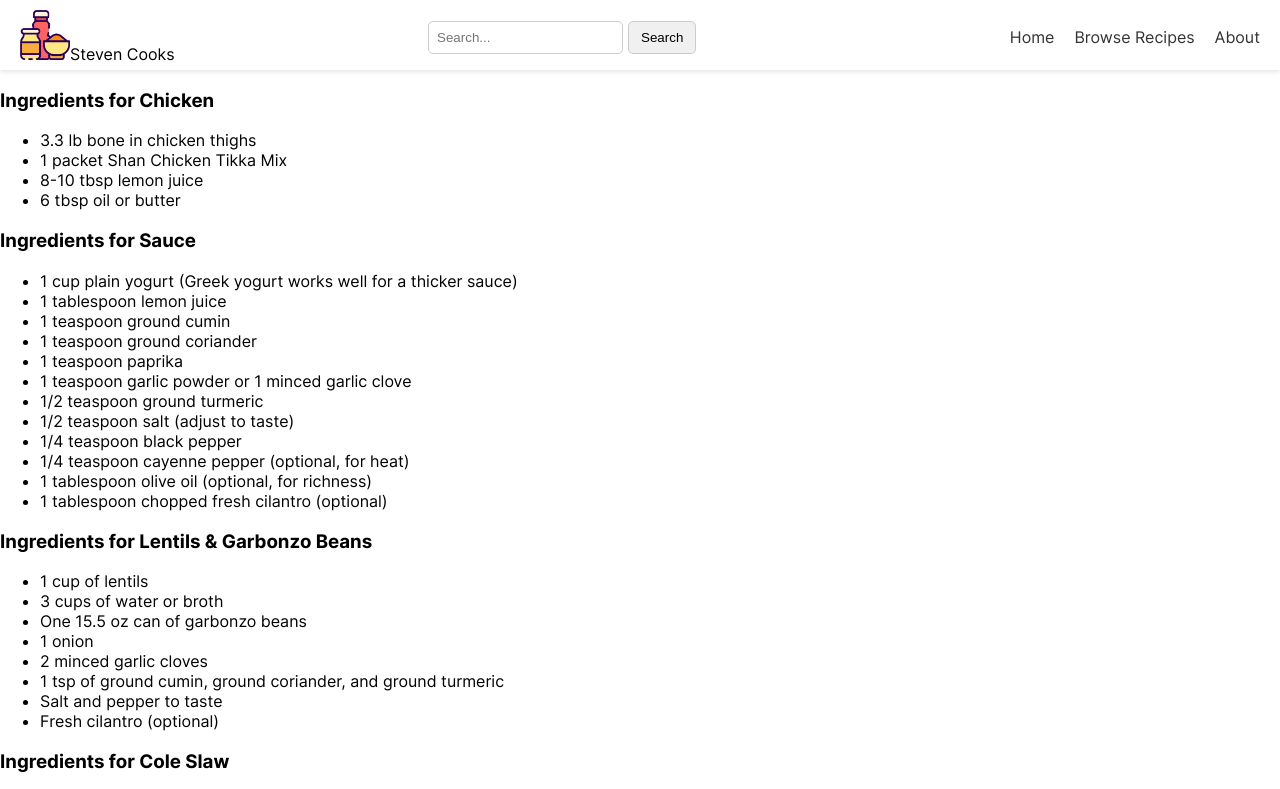
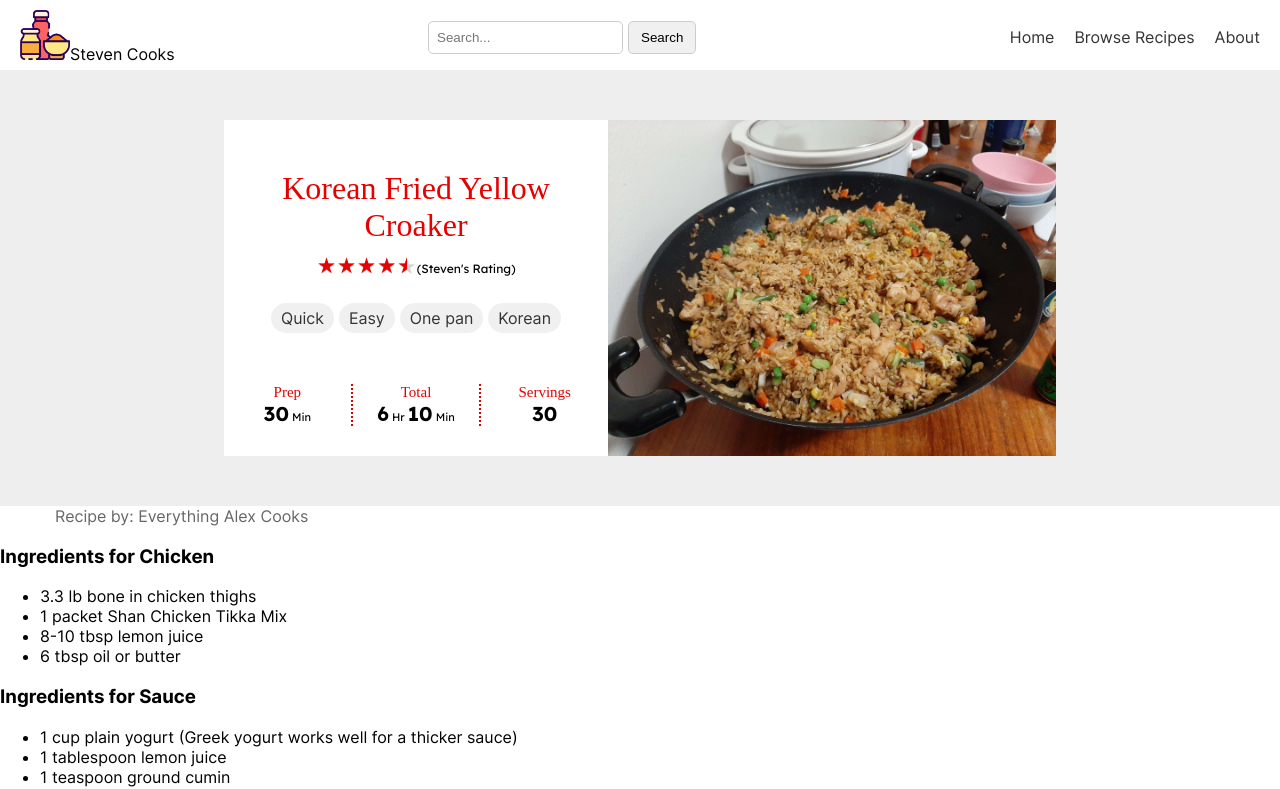
Before and after one commit to Steven-Vasquez/StevensRecipeSite, a React (Create React App) app: page /recipes/Chicken_Tikka in a window 1280 px wide. Shown: the top 789 px of the page. Built offline with nearby package versions, Linux system fonts and the light colour scheme; a web font is replaced by a local one.

Commit message:
save point before altering RecipeIngredients

```diff
--- a/src/App.js
+++ b/src/App.js
@@ -6,6 +6,7 @@ import { Suspense } from 'react';
 import Home from './pages/Home';
 import Browsing from './pages/Browsing';
 import About from './pages/About';
+import RecipeOutline from './pages/RecipeOutline2';
 
 import Navbar from './components/Navbar';
 
@@ -21,7 +22,7 @@ function App() {
           <Route path="/" element={<Home/>} />
           <Route path="/about" element={<About/>} />
           <Route path="/browse" element={<Browsing/>} />
-
+          <Route path="/recipe-example" element={<RecipeOutline/>} />
           {recipeRoutesConfig.map((route, index) => (
             <Route key={index} path={route.path} element={<route.component />} />
           ))}
--- a/src/components/RecipeOpening.js
+++ b/src/components/RecipeOpening.js
@@ -13,21 +13,22 @@ export function RecipeOutline({
     servings           // Number of servings the recipe makes
 }) {
     return (
+        <div>
         <div className="recipe-outline-container">
             <div className="opening-card-container">
                 <div className="left">
                     <div className="recipe-name-container">
                         <p className="recipe-name patua-font">{recipeName}</p>
                         {/* Star Rating */}
-                        <StarRating rating={starRating} />
 
+                        <div className="star-container"><StarRating rating={starRating} /></div>
                         {/* Tags */}
                         <div className="tags-container">
                             {tags.map((tag, index) => (
                                 <span key={index} className="tag">{tag}</span>
                             ))}
                         </div>
-                        <span className="credit">Credit: {recipeCredit}</span>
+
                     </div>
 
 
@@ -65,6 +66,9 @@ export function RecipeOutline({
                     <img src={recipeImage} alt={recipeName} />
                 </div>
             </div>
+
+        </div>
+        <span className="credit">Recipe by: {recipeCredit}</span>
         </div>
     );
 }
--- a/src/components/recipes/Chicken_Tikka.js
+++ b/src/components/recipes/Chicken_Tikka.js
@@ -2,10 +2,25 @@
 import React from 'react';
 import RecipeSteps from '../RecipeSteps';
 import RecipeIngredients from '../RecipeIngredients';
+import RecipeOpening from "../../components/RecipeOpening"
+
 
 export function ChickenTikka() {
     return (
         <div>
+            <RecipeOpening
+                recipeName={"Korean Fried Yellow Croaker"}
+                starRating={4.5}
+                recipeCredit={"Everything Alex Cooks"}
+                descriptionShort={"Korean Fried Yellow Croaker"}
+                tags={["Quick", "Easy", "One pan", "Korean"]}
+                recipeImage={"/images/recipe_images/fried_rice/fried_rice.jpg"}
+                prepTime={"30 min"}
+                totalTime={"6 hr 10 min"}
+                servings={30}
+            />
+
+
             {/* INGREDIENTS */}
             <RecipeIngredients
                 component_name={"Chicken"}
--- a/src/components/recipes/Korean_Fried_Yellow_Croaker.js
+++ b/src/components/recipes/Korean_Fried_Yellow_Croaker.js
@@ -19,11 +19,11 @@ export function KoreanFriedYellowCroaker() {
                 servings={30}
             />
 
-
+            <div>
                 <RecipeIngredients
                     component_name={"Fish"}
                     ingredients={[
-                    "1.5 lbs Korean salted yellow croaker/corvina, defrosted (or fresh red snapper, branzino, any mild, flaky white fish)",
+                        ["1.5 lbs Korean salted yellow croaker/corvina, defrosted (or fresh red snapper, branzino, any mild, flaky white fish)"],
                         "2 tbsp potato starch or cornstarch",
                         "2 tbsp flour",
                         "2 tbsp neutral oil (grapeseed, avocado, canola etc.) "
@@ -60,6 +60,8 @@ export function KoreanFriedYellowCroaker() {
                 />
             </div>
 
+        </div>
+
 
     );
 }
--- /dev/null
+++ b/src/pages/RecipeOutline2.js
@@ -0,0 +1,113 @@
+import "../stylesheets/RecipeOutline2.css";
+
+export function RecipeOutline({ recipeName, recipeCredit, recipeCreditLink, descriptionShort, tags,
+    recipeImage, nutritionInfo, dishType, cookTime, servings, allergies, dietType }) {
+
+    return (
+        <div className="page-container">
+
+            {/* Recipe Card Opening */}
+            <div className="outer-opening-container">
+                <div className="opening-card-container">
+
+                    {/* Recipe Name and Tags */}
+                    <div className="outer-recipe-name-container">
+                        <div className="recipe-name-container">
+                            <p className="recipe-name">Fried Rice</p>
+                            <p className="recipe-credit">Recipe by: Me</p>
+                            <p className="description-short">This is a simple fried rice recipe using easily-accessible supermarket ingredients</p>
+                            <div className="tags-container">
+                                <span className="tag">Quick</span>
+                                <span className="tag">Easy</span>
+                                <span className="tag">One pot</span>
+                                <span className="tag">Meal Prep</span>
+                            </div>
+                        </div>
+                    </div>
+
+                    {/* Recipe Image */}
+                    <div className="outer-recipe-image-container">
+                        <div className="recipe-image-container">
+                            <img src="/images/recipe_images/fried_rice/fried_rice.jpg" alt="Fried Rice" />
+                        </div>
+                    </div>
+
+
+                    {/* Recipe Nutrition Information */}
+                    {/*
+                    <div className="outer-nutrition-info-container">
+                        <div className="nutrition-info-container">
+                            nutrition info
+                        </div>
+                    </div>
+                    */}
+
+                    {/* Recipe Basic Info */}
+                    <div className="outer-basic-info-container">
+                        <div className="basic-info-container">
+                            <div className="recipe-info">
+                                <img src="/images/filter_icons/dish_type.png" alt="Dish Type" className="info-icon" />
+                                <p>Dish Type</p>
+                                <ul>
+                                    <li>Lunch Entree</li>
+                                    <li>Dinner Entree</li>
+                                </ul>
+                            </div>
+
+                            <div className="recipe-info">
+                                <img src="/images/filter_icons/cook_time.png" alt="Cook Time" className="info-icon" />
+                                <p>Cook Time</p>
+                                <ul>
+                                    <li>30 minutes</li>
+                                </ul>
+                            </div>
+
+                            <div className="recipe-info">
+                                <img src="/images/filter_icons/servings.png" alt="Servings" className="info-icon" />
+                                <p>Servings</p>
+                                <ul>
+                                    <li>4-6</li>
+                                </ul>
+                            </div>
+
+                            <div className="recipe-info">
+                                <img src="/images/filter_icons/allergies.png" alt="Allergies" className="info-icon" />
+                                <p>Allergies</p>
+                                <ul>
+                                    <li>None</li>
+                                </ul>
+                            </div>
+
+                            <div className="recipe-info">
+                                <img src="/images/filter_icons/diet_type.png" alt="Diet Type" className="info-icon" />
+                                <p>Diet Type</p>
+                                <ul>
+                                    <li>None</li>
+                                </ul>
+                            </div>
+
+                            <div className="recipe-info">
+                                <img src="/images/filter_icons/equipment_needed.png" alt="Special Equipment" className="info-icon" />
+                                <p>Special Equipment</p>
+                                <ul>
+                                    <li>None</li>
+                                </ul>
+                            </div>
+
+                            <div className="recipe-info">
+                                <img src="/images/filter_icons/meat.png" alt="Protein Type" className="info-icon" />
+                                <p>Protein Type</p>
+                                <ul>
+                                    <li>None</li>
+                                </ul>
+                            </div>
+                        </div>
+                    </div>
+
+                </div>
+            </div>
+        </div>
+    );
+}
+
+export default RecipeOutline;
--- a/src/stylesheets/RecipeOpening.css
+++ b/src/stylesheets/RecipeOpening.css
@@ -7,17 +7,18 @@
 .opening-card-container {
     display: flex;
     flex-direction: row;
-    justify-content: center;
-    align-items: center;
+    justify-content:center;
     padding-top: 50px;
     padding-bottom: 50px;
     max-width: 65vw;
+
 }
 
 .recipe-name {
     font-size: 2rem;
     color: #e60000;
-    margin-top: 40px;
+    margin-top: 50px;
+    margin-bottom: 10px;
     max-width: 375px;
 }
 
@@ -26,6 +27,7 @@
     flex-direction: column;
     justify-content: center;
     align-items: center;
+
 }
 
 .big-number {
@@ -106,3 +108,12 @@
     max-height: 100%;
     object-fit: contain;
 }
+
+.credit {
+    color: #666;
+    margin-top: 10px;
+    margin-left: 55px;
+}
+
+.star-container {
+}
--- /dev/null
+++ b/src/stylesheets/RecipeOutline2.css
@@ -0,0 +1,161 @@
+/*
+.page-container {}
+
+.outer-opening-container {
+    width: 100%;
+    background-color: #FFE4C9;
+    background-color: #ffedda;
+    background-color: hsl(38, 100%, 96%);
+    height: max-content;
+    margin: auto;
+    display: grid;
+    justify-content: center;
+}
+
+.opening-card-container {
+    display: grid;
+    grid-template-areas:
+    "recipe-name recipe-image"
+    "basic-info basic-info";
+    grid-template-columns: 30vw 45vw;
+    margin-top: 25px;
+    margin-bottom: 250px;
+}
+
+.outer-recipe-name-container {
+    grid-area: recipe-name;
+    border-bottom: 5px solid rgb(255, 184, 90);
+    background-color: rgb(254, 215, 164);
+    padding: 30px;
+    border-top-left-radius: 50px;
+    border-right: 5px solid rgb(255, 184, 90);
+
+}
+
+.outer-recipe-image-container {
+    grid-area: recipe-image;
+    border-bottom: 5px solid rgb(255, 184, 90);
+
+}
+
+.outer-nutrition-container {
+    grid-area: nutrition;
+
+}
+
+.outer-basic-info-container {
+    grid-area: basic-info;
+}
+
+.recipe-name-container {
+    text-align: center;
+    justify-content: center;
+    height: 100%;
+    width: 100%;
+}
+
+.recipe-image-container {
+    width: 45vw;
+    display: flex;
+}
+
+.recipe-image-container img {
+    max-width: 100%;
+    max-height: 100%;
+    height: max-content;
+    margin-left: auto;
+    border-top-right-radius: 50px;
+}
+
+.nutrition-info-container,
+.basic-info-container {
+    background-color: #ffedda;
+}
+.nutrition-info-container {
+    height: 100%;
+    text-align: center;
+    border-bottom-left-radius: 50px;
+}
+
+.basic-info-container {
+    display: flex;
+    justify-content: space-between;
+    align-items: center;
+    padding: 10px 20px 10px 20px;
+    max-width: 100%;
+    border-bottom-right-radius: 50px;
+}
+
+
+
+.tags-container {
+    display: flex;
+    flex-wrap: wrap;
+    gap: 5px;
+    justify-content: center;
+}
+
+.tag {
+    background-color: #f0f0f0;
+    padding: 5px 10px;
+    border-radius: 20px;
+    font-size: 16px;
+    color: #333;
+}
+
+.recipe-name {
+    font-family: 'Sriracha';
+    font-size: 72px;
+    margin-bottom: 0px;
+    margin-top: 25px;
+    color: #292F36;
+}
+
+.recipe-credit {
+    color: #666;
+    font-size: 32px;
+    margin: 16px;
+    margin-top: 0px;
+}
+.description-short {
+    margin-top: 25px;
+    color: #666;
+    font-size: 20xpx;
+}
+
+
+
+.recipe-info {
+    text-align: center;
+}
+
+.recipe-info p {
+    font-weight: bold;
+    color: #333;
+    margin: 0;
+}
+
+.recipe-info img {
+    width: 50px;
+    height: 50px;
+}
+
+.recipe-info ul {
+    list-style-type: none;
+    padding: 0;
+}
+
+.recipe-info li {
+    margin-top: 5px;
+    color: #666;
+}
+
+.recipe-info li:first-child {
+    margin-top: 0;
+}
+
+.info-icon {
+    width: 50px;
+}
+
+*/
--- a/src/stylesheets/StarRating.css
+++ b/src/stylesheets/StarRating.css
@@ -3,23 +3,33 @@
     font-size: 1.2em;
     position: relative;
     display: inline-block;
+    z-index: 2;
 }
+
+.star::before {
+    color: lightgray;
+    position: absolute;
+    top: 1px;
+    content: '★'; /* Unicode star character */
+    z-index: -1;
+}
+
 
 .stevens-rating {
     font-size: 12px;
 }
 
 .star.empty {
-    color: lightgray;
+    /*color: lightgray;*/
     /* Color for empty stars */
 }
 
 .star.half {
-    color: lightgray;
+    color: transparent;
     /* Base color for half star */
 }
 
-.star.half::before {
+.star.half::after {
     content: '\2605';
     /* Unicode for filled star */
     color: #e60000;
```
Lines whose indentation alone changed are shown as unchanged.
